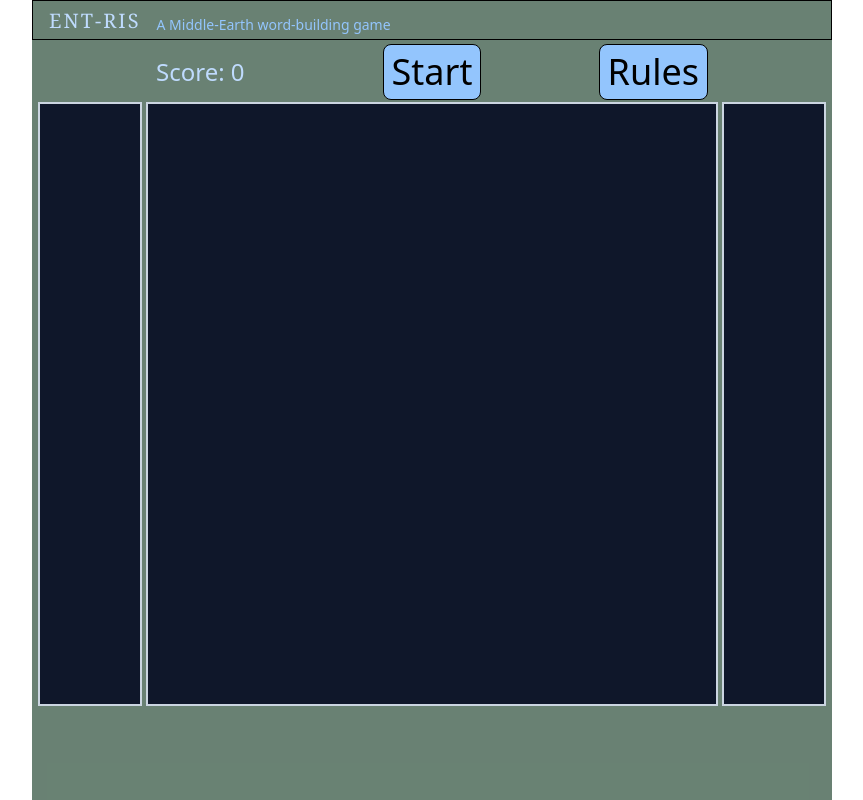
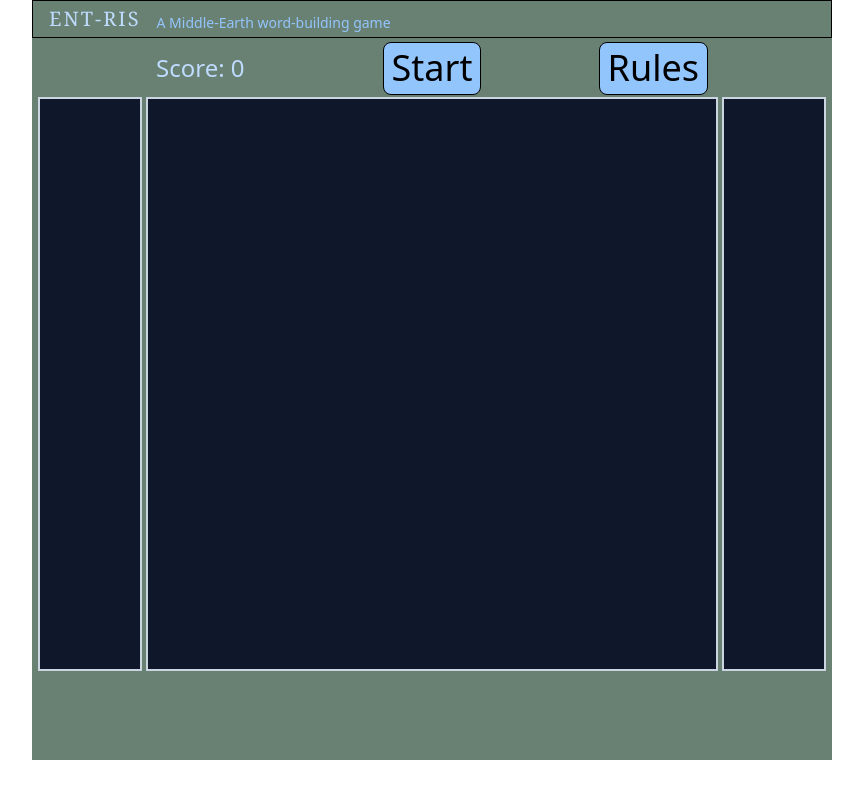
Before and after one commit to Struckhour/word-game, a SvelteKit app: page / in a window 1280 px wide. Shown: the whole page, without its empty margins (208-1071 px from the left). Built offline with nearby package versions, Linux system fonts and the light colour scheme.

Commit message:
hopefully fixes issue with browser getting in the way.

```diff
--- a/src/routes/+page.svelte
+++ b/src/routes/+page.svelte
@@ -586,7 +586,7 @@
         updateColumnDepths();
     }
 </script>
-<body class="overflow-hidden square relative mx-auto min-h-screen bg-green-950 bg-opacity-60">
+<body class="overflow-hidden square relative mx-auto min-h-[95vh] bg-green-950 bg-opacity-60">
     {#if showMenu}
     <div transition:fly={{ x:400, duration:300}} class="overflow-hidden w-[350px] h-screen absolute right-0 bg-blue-950 bg-opacity-[98%] z-20 border-l-4 border-blue-100">
         <button on:click={() => {showMenu = false;}} class="text-4xl mt-12 ml-4 w-full border-y border-blue-200 hover:bg-blue-700 active:bg-blue-900 text-blue-100">Close --></button>
@@ -662,14 +662,14 @@
     }
     .square {
       width: 100vw;
-      height: 100vh;
+      height: 95vh;
     }
 
     @media (min-width: 800px) {
       .square {
         max-width: 800px;
         width: 100vw;
-        height: 100vh;
+        height: 95vh;
       }
     }
 </style>
```
